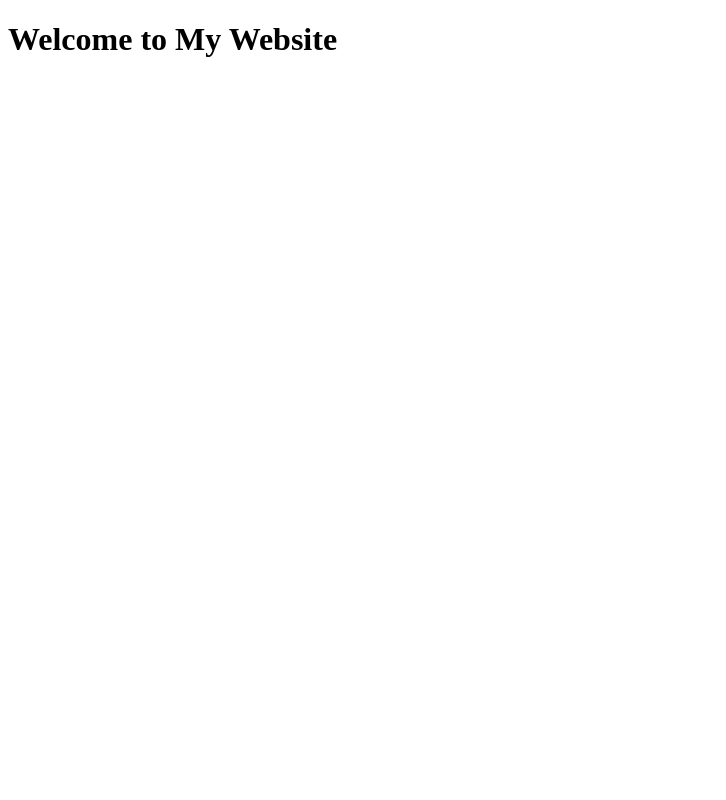
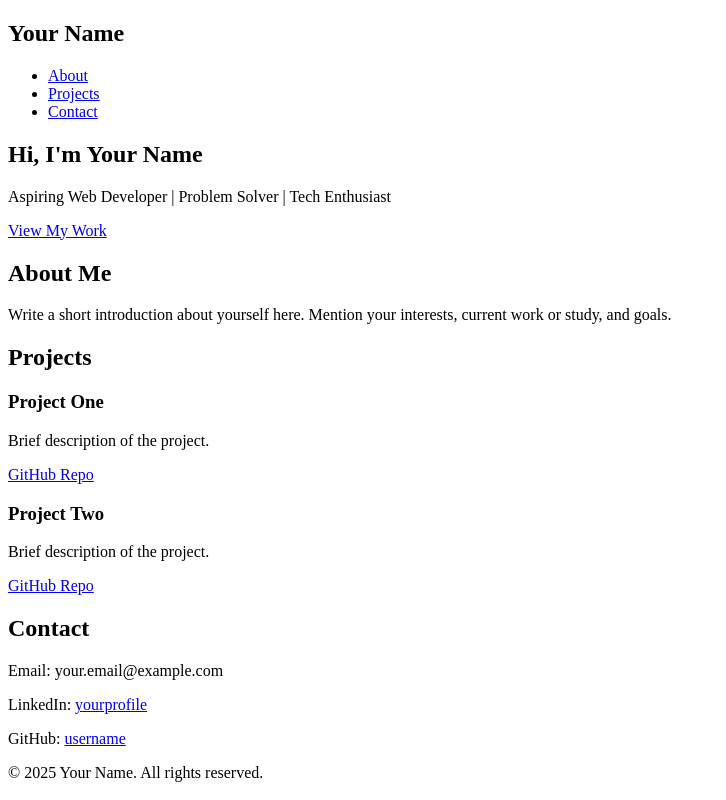
Before and after one commit to AashutoshSU/AashutoshSU.github.io, a plain HTML site: page index.html in a window 1280 px wide. Shown: the whole page, without its empty margins (0-726 px from the left). Drawn offline with Linux system fonts and the light colour scheme.

Commit message:
Update index.html

```diff
--- a/index.html
+++ b/index.html
@@ -1,17 +1,61 @@
 <!DOCTYPE html>
 <html lang="en">
-  <head>
-    <meta charset="UTF-8">
-    <meta name="viewport" content="width=device-width, initial-scale=1.0">
-    <meta http-equiv="X-UA-Compatible" content="ie=edge">
-    <title>My Website</title>
-    <link rel="stylesheet" href="./style.css">
-    <link rel="icon" href="./favicon.ico" type="image/x-icon">
-  </head>
-  <body>
-    <main>
-        <h1>Welcome to My Website</h1>
-    </main>
-    <script src="index.js"></script>
-  </body>
+<head>
+  <meta charset="UTF-8" />
+  <meta name="viewport" content="width=device-width, initial-scale=1.0"/>
+  <title>Your Name | Portfolio</title>
+  <link rel="stylesheet" href="style.css"/>
+</head>
+<body>
+  <header>
+    <nav>
+      <h1>Your Name</h1>
+      <ul>
+        <li><a href="#about">About</a></li>
+        <li><a href="#projects">Projects</a></li>
+        <li><a href="#contact">Contact</a></li>
+      </ul>
+    </nav>
+  </header>
+
+  <section class="hero">
+    <h2>Hi, I'm Your Name</h2>
+    <p>Aspiring Web Developer | Problem Solver | Tech Enthusiast</p>
+    <a href="#projects" class="btn">View My Work</a>
+  </section>
+
+  <section id="about">
+    <h2>About Me</h2>
+    <p>Write a short introduction about yourself here. Mention your interests, current work or study, and goals.</p>
+  </section>
+
+  <section id="projects">
+    <h2>Projects</h2>
+    <div class="projects-container">
+      <div class="project-card">
+        <h3>Project One</h3>
+        <p>Brief description of the project.</p>
+        <a href="https://github.com/username/project1" target="_blank">GitHub Repo</a>
+      </div>
+      <div class="project-card">
+        <h3>Project Two</h3>
+        <p>Brief description of the project.</p>
+        <a href="https://github.com/username/project2" target="_blank">GitHub Repo</a>
+      </div>
+    </div>
+  </section>
+
+  <section id="contact">
+    <h2>Contact</h2>
+    <p>Email: your.email@example.com</p>
+    <p>LinkedIn: <a href="https://linkedin.com/in/yourprofile" target="_blank">yourprofile</a></p>
+    <p>GitHub: <a href="https://github.com/username" target="_blank">username</a></p>
+  </section>
+
+  <footer>
+    <p>&copy; 2025 Your Name. All rights reserved.</p>
+  </footer>
+
+  <script src="script.js"></script>
+</body>
 </html>
```
